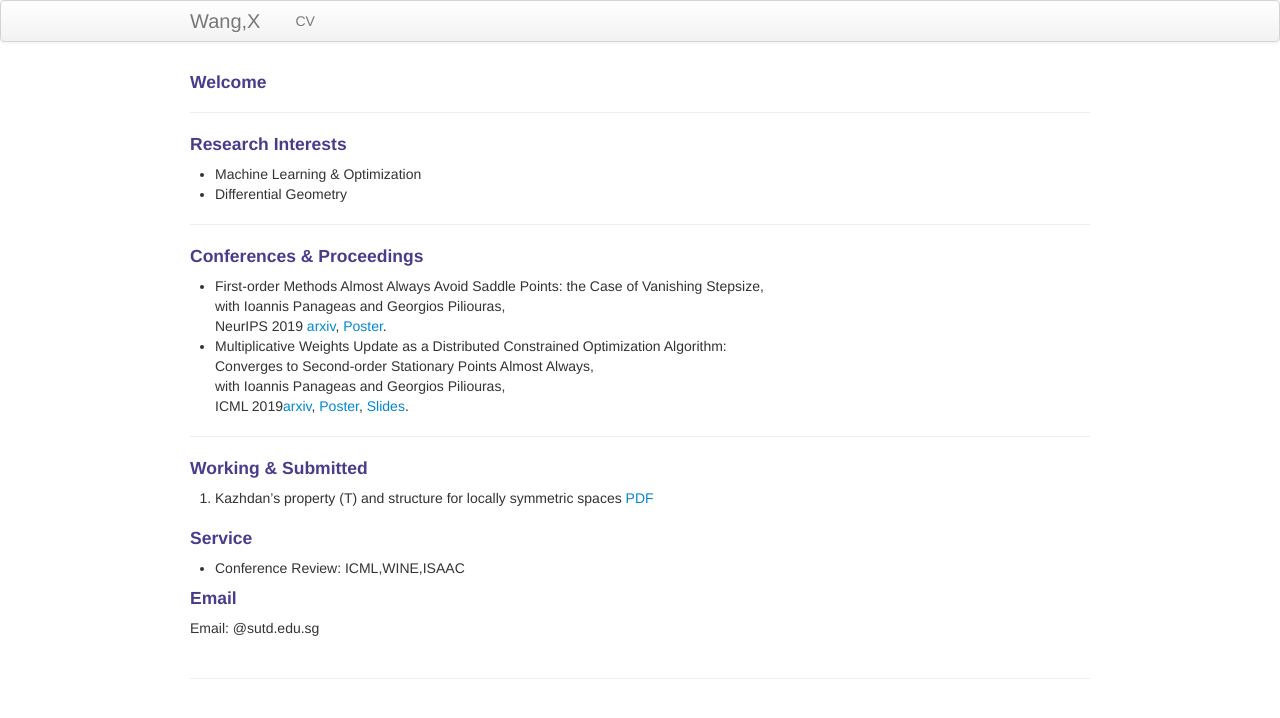
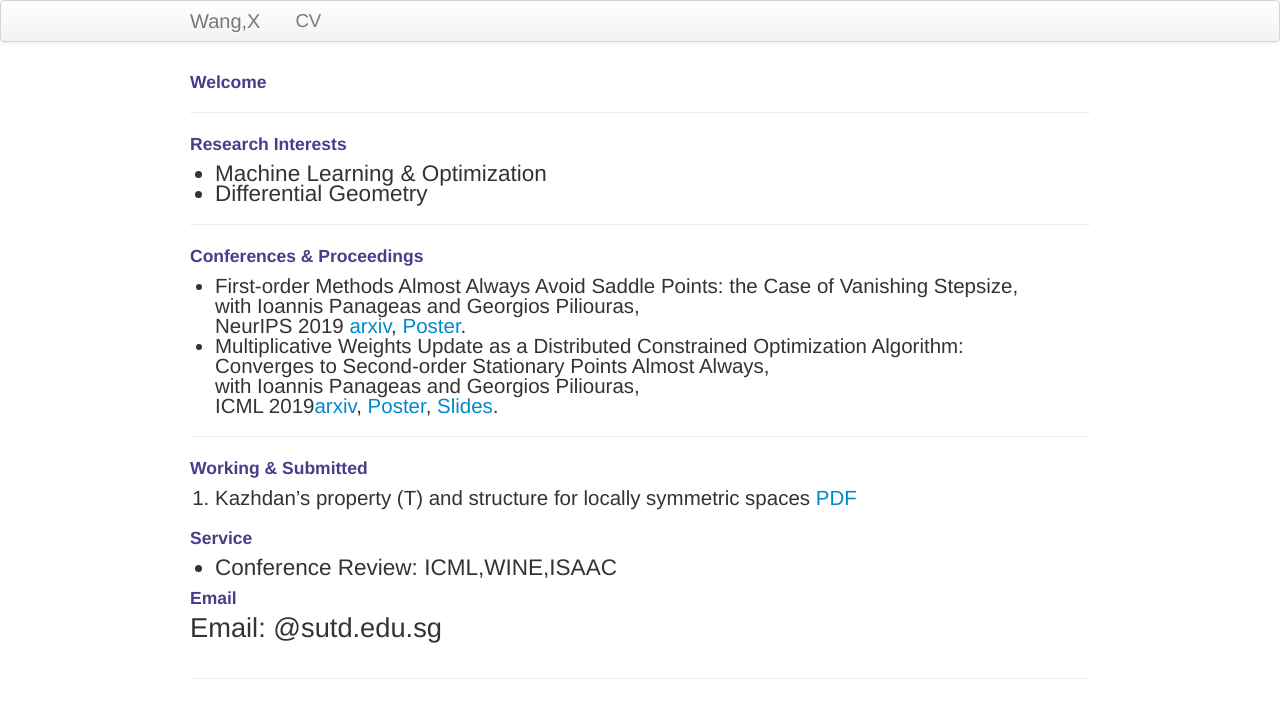
Before and after one commit to xiiaowang/xiiaowang.github.io, a Jekyll site: the page built from index.md, in a window 1280 px wide. Shown: the top 718 px of the page. Built offline with Jekyll 4.4.1, drawn with Linux system fonts in a browser that asks for light colours.

Commit message:
Update my_custom_css.css

```diff
--- a/assets/themes/twitter/css/my_custom_css.css
+++ b/assets/themes/twitter/css/my_custom_css.css
@@ -1,9 +1,13 @@
 code {
   padding: 0;
-  font-size: 110%;
+  font-size: 90%;
   color: black;
   background-color: white;
   border: 0px solid white;
+}
+
+div {
+    font-size: 110%;
 }
 
 a code {
```
